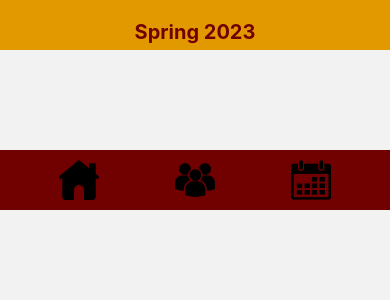
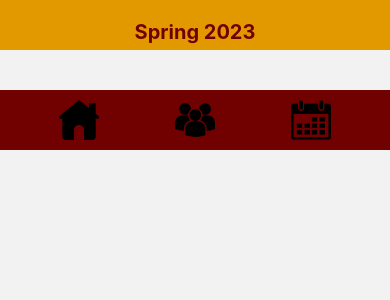
Before and after one commit to ThetaTauMuGamma/ThetaTauMobileApp, a React Native app in the folder theta_tau/: screen /Calender in a window 390 px wide. Shown: the top 300 px of the page. Built offline with nearby package versions, Linux system fonts and the light colour scheme.

Commit message:
got the navbar on the bottom of brothers tab

```diff
--- a/theta_tau/components/brother.jsx
+++ b/theta_tau/components/brother.jsx
@@ -8,7 +8,7 @@ const Brother = (props) => {
   return (
     <Pressable style={styles.container} onPress={() => {navigation.navigate('BrotherPage')}}>
       <View style={styles.column}>
-        <Image source={"../images/elise.png"} style={styles.icon} />
+        <Image source={props.imageSource} style={styles.icon} />
       </View>
       <View style={styles.column}>
         <Text style={styles.text}>{props.title}</Text>
--- a/theta_tau/components/navbar.jsx
+++ b/theta_tau/components/navbar.jsx
@@ -30,6 +30,8 @@ const styles = StyleSheet.create({
     alignItems: 'center',
     height: 60,
     width: Dimensions.get('window').width,
+    position: 'absolute',
+    bottom: 0
   },
   icon: {
     marginHorizontal: 38,
--- a/theta_tau/pages/brothers.jsx
+++ b/theta_tau/pages/brothers.jsx
@@ -3,6 +3,7 @@ import { View, StyleSheet, Text, SafeAreaView, Dimensions, ScrollView } from 're
 import Navbar from "../components/navbar"
 import Brother from "../components/brother"
 import Extra from "../components/extra"
+import elise from '../assets/elise.png';
 
 const Brothers = () => {
 
@@ -11,7 +12,7 @@ const Brothers = () => {
       <SafeAreaView>
         <ScrollView>
           <Text style={styles.title}>E-BOARD</Text>
-          <Brother style={styles.brother} name="Elise Dougherty" title="Regent" image="../assets/elise.png"/>
+          <Brother style={styles.brother} name="Elise Dougherty" title="Regent" image={elise} />
           <Brother style={styles.brother} name="Daniel Klein" title="Vice Regent" image="../assets/elise.png"/>
           <Brother style={styles.brother} name="Marissa Gamabonte" title="Corressponding Secretary" image="../assets/elise.png"/>
           <Brother style={styles.brother} name="Yuanjie Xu" title="Treasurer" image="../assets/elise.png"/>
@@ -50,11 +51,10 @@ const Brothers = () => {
           <Brother style={styles.brother} name="Jenny Zhu" title="" image="../assets/elise.png"/>
 
 
-
           <Extra />
         </ScrollView>
+        <Navbar />
       </SafeAreaView>
-      <Navbar />
     </View>
   );
 };
```
Also changed, not shown: theta_tau/assets/Marissa_Gabbamonte.jpeg (added).
